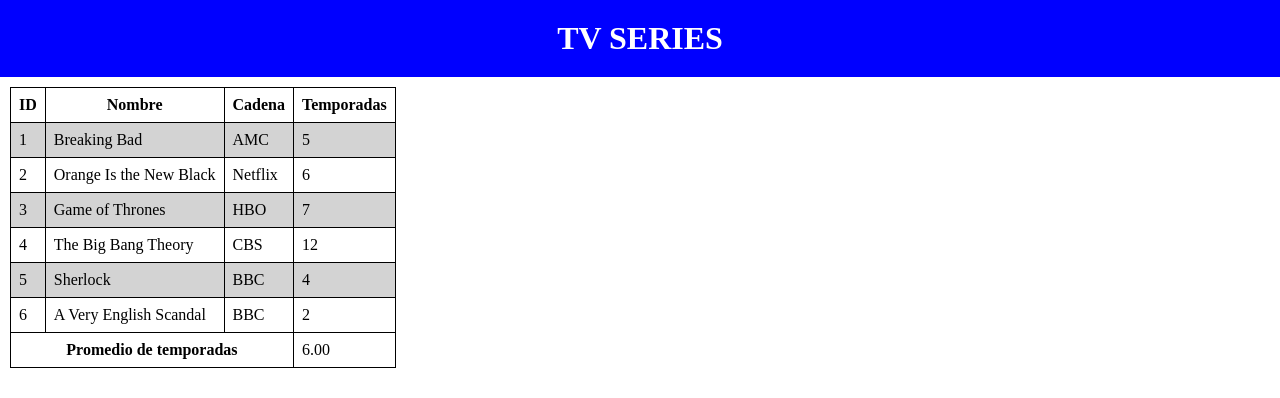
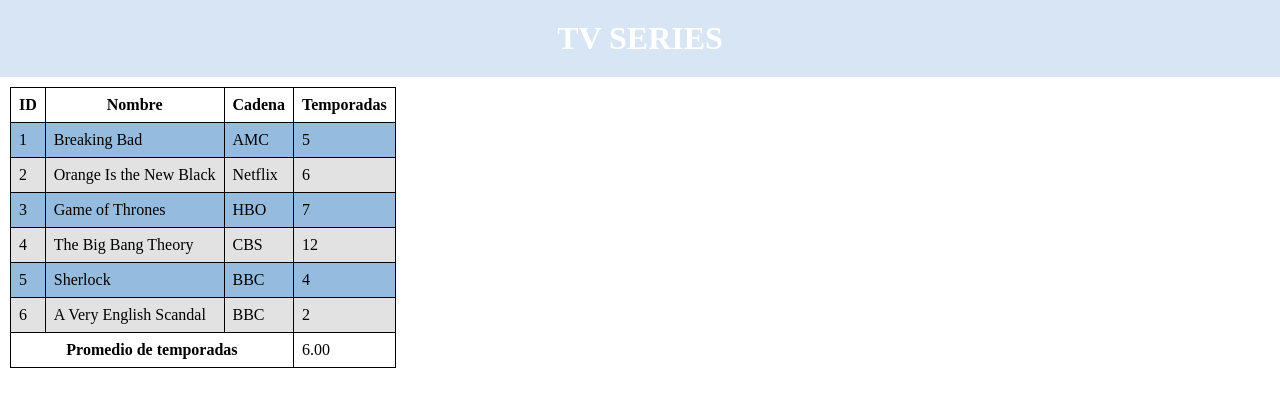
Before and after one commit to mlozanor/tallerTypeSCRIPT-1, a plain HTML site: page taller typescript #1/index.html in a window 1280 px wide. Drawn offline with Linux system fonts and the light colour scheme.

Commit message:
cambio colores

```diff
--- a/taller typescript #1/style.css
+++ b/taller typescript #1/style.css
@@ -4,7 +4,7 @@ body {
   }
 
   header {
-    background-color: blue;
+    background-color: #D7E5F5;
     padding: 20px;
     text-align: center;
   }
@@ -26,9 +26,9 @@ body {
   }
 
   tbody tr:nth-child(even) {
-    background-color: white;
+    background-color: #e2e2e2;
   }
 
   tbody tr:nth-child(odd) {
-    background-color: lightgrey;
+    background-color: #95bbde;
   }
```
Also changed, not shown: 1 other file.
